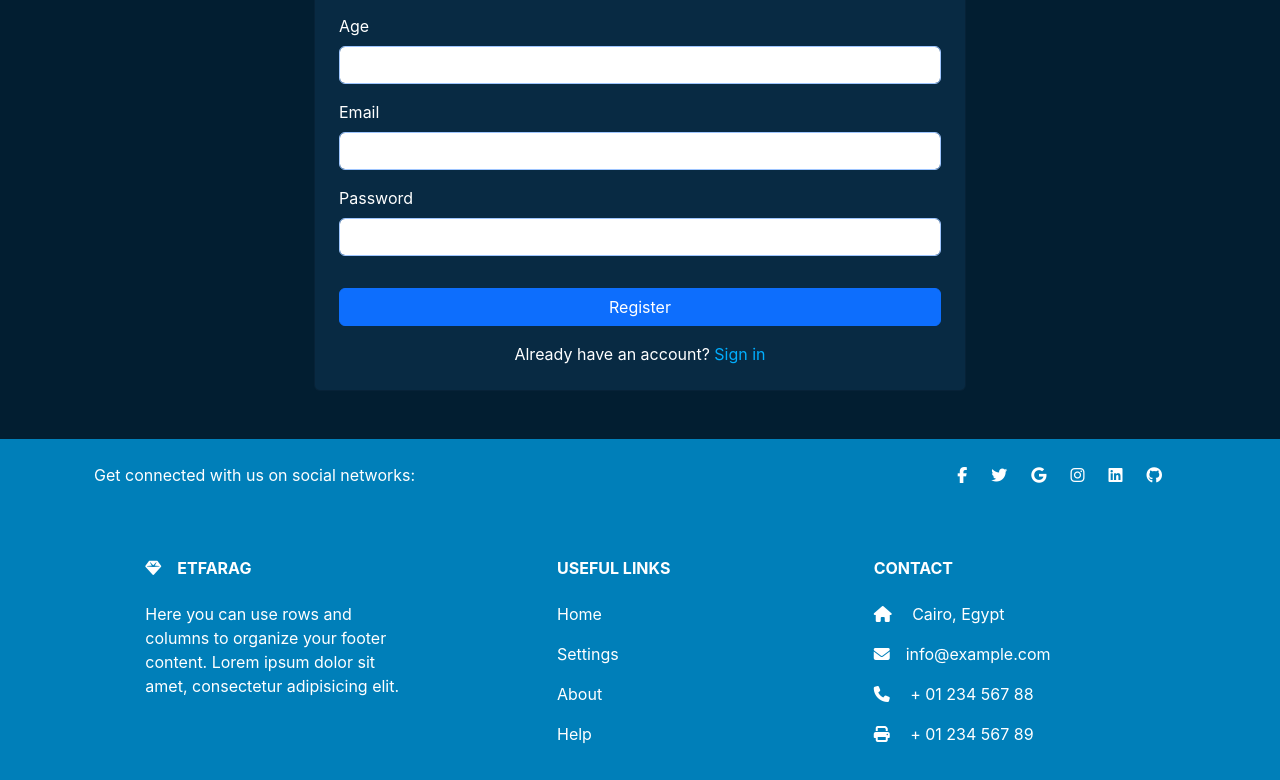
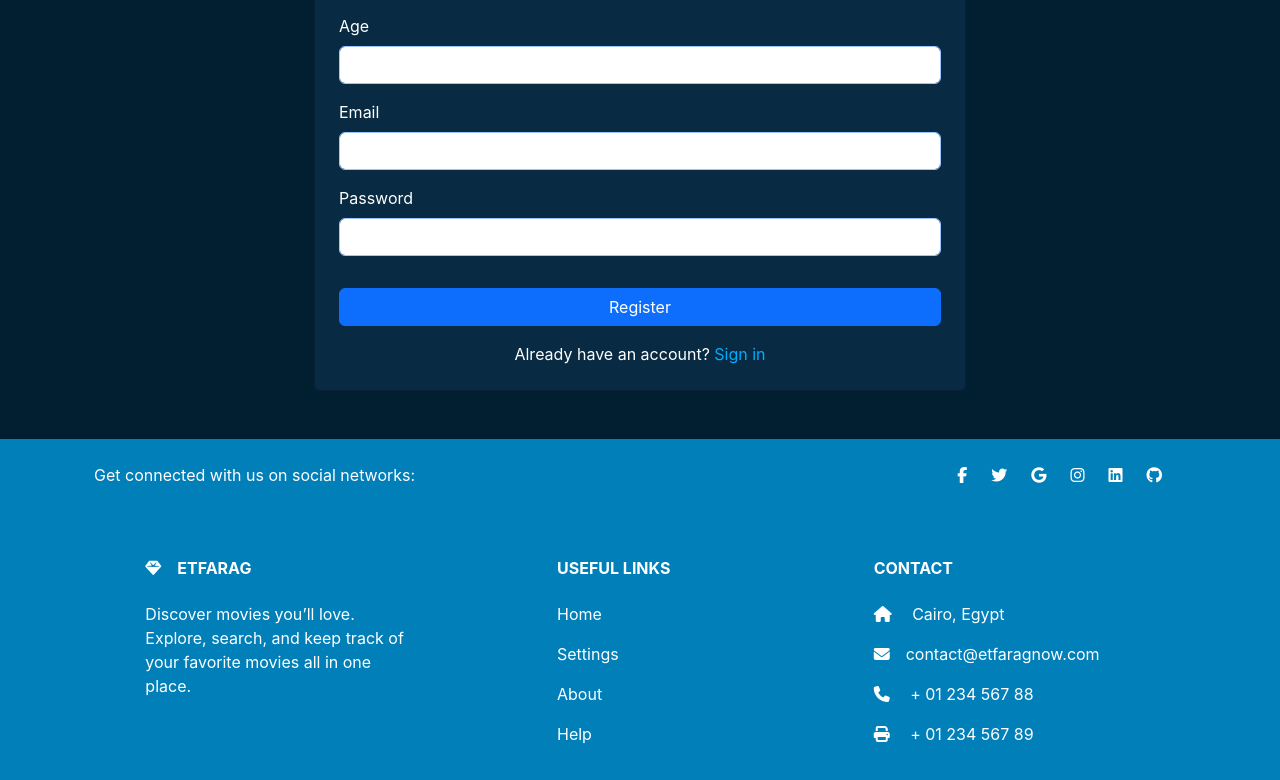
Before and after one commit to bilalmohamed1298/Etfarag, a React (Create React App) app: page /signup in a window 1280 px wide. Shown: the part 571-1351 px from the top of the page. Built offline with nearby package versions, Linux system fonts and the light colour scheme; no server answers; sample sign-in values are in the browser's storage.

Commit message:
Update Footer.jsx

```diff
--- a/src/Components/Footer/Footer.jsx
+++ b/src/Components/Footer/Footer.jsx
@@ -37,9 +37,8 @@ function Footer() {
                   <i className="fas fa-gem me-3"></i>Etfarag
                 </h6>
                 <p>
-                  Here you can use rows and columns to organize your footer
-                  content. Lorem ipsum dolor sit amet, consectetur adipisicing
-                  elit.
+                  Discover movies you’ll love. Explore, search, and keep track
+                  of your favorite movies all in one place.
                 </p>
               </div>
 
@@ -74,7 +73,7 @@ function Footer() {
                 </p>
                 <p>
                   <i className="fas fa-envelope me-3"></i>
-                  info@example.com
+                  contact@etfaragnow.com
                 </p>
                 <p>
                   <i className="fas fa-phone me-3"></i> + 01 234 567 88
```
